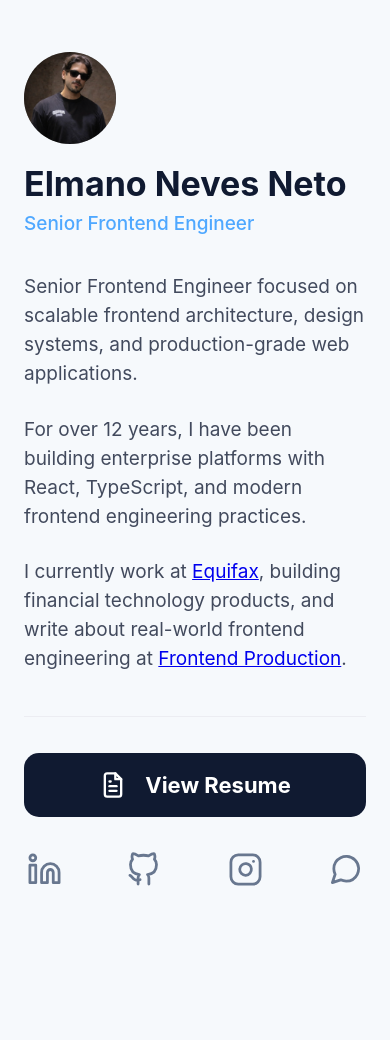
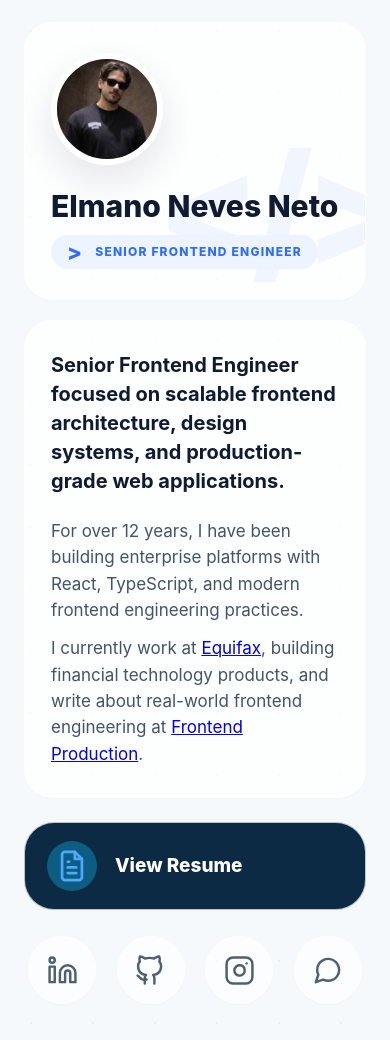
Before and after one commit to elmanoneto/elmano, an Astro site: page / in a window 390 px wide. Before the commit the page ends 938 px from the top, so only its background shows below. Built offline with nearby package versions, Linux system fonts and the light colour scheme; Astro itself is replaced by a stand-in of ours.

Commit message:
feat: restyle profile home

```diff
--- a/src/pages/index.astro
+++ b/src/pages/index.astro
@@ -1,4 +1,7 @@
 ---
+import { Image } from 'astro:assets';
+import avatarImage from '../assets/avatar.png';
+
 const profile = {
 	name: 'Elmano Neves Neto',
 	role: 'Senior Frontend Engineer',
@@ -16,7 +19,7 @@ const profile = {
 		linkedin: 'https://www.linkedin.com/in/elmanoneto',
 		github: 'https://www.github.com/elmanoneto',
 		instagram: 'https://www.instagram.com/elmanoneto',
-		contact: 'mailto:hello@elmano.com.br',
+		contact: 'mailto:elmanoneto@gmail.com',
 	},
 };
 
@@ -112,43 +115,53 @@ const jsonLd = {
 	</head>
 	<body>
 		<main class="profile-shell" aria-labelledby="page-title">
-			<section class="intro" aria-label="Profile">
-				<header class="profile-heading">
-					<img
+			<section class="hero-card" aria-label="Profile">
+				<div class="hero-watermark" aria-hidden="true">&lt;/&gt;</div>
+				<Image
 					class="avatar"
-						src={profile.avatar}
+					src={avatarImage}
 					alt="Portrait of Elmano Neves Neto"
-						width="120"
-						height="120"
+					width="144"
+					height="144"
+					loading="eager"
 				/>
 				<div class="identity">
 					<h1 id="page-title">{profile.name}</h1>
-						<p class="role" data-i18n="role">{defaultContent.role}</p>
-					</div>
-				</header>
-
-				<div class="bio" aria-label="Biography">
-					{defaultContent.paragraphs.map((paragraph, index) => (
-						<p data-i18n={`paragraphs.${index}`} data-i18n-html set:html={paragraph} />
-					))}
+					<p class="role-pill" data-i18n="role">{defaultContent.role}</p>
 				</div>
 			</section>
 
-			<footer class="actions" aria-label="Profile links">
+			<section class="profile-grid" aria-label="Profile details">
+				<div class="bio-card" aria-label="Biography">
+					<p class="bio-lead" data-i18n="paragraphs.0" data-i18n-html set:html={defaultContent.paragraphs[0]} />
+					<div class="bio-copy">
+						{defaultContent.paragraphs.slice(1).map((paragraph, index) => (
+							<p data-i18n={`paragraphs.${index + 1}`} data-i18n-html set:html={paragraph} />
+						))}
+					</div>
+				</div>
+
+				<div class="actions-panel">
 					<a
 						class="resume-button"
 						href="/resume"
 						data-i18n-attr="aria-label:resumeLabel"
 						aria-label={defaultContent.resumeLabel}
 					>
-					<svg aria-hidden="true" viewBox="0 0 24 24">
+						<span class="resume-icon" aria-hidden="true">
+							<svg viewBox="0 0 24 24">
 								<path d="M14 2H7a2 2 0 0 0-2 2v16a2 2 0 0 0 2 2h10a2 2 0 0 0 2-2V7z"></path>
 								<path d="M14 2v5h5"></path>
 								<path d="M9 13h6"></path>
 								<path d="M9 17h6"></path>
 								<path d="M9 9h1"></path>
 							</svg>
+						</span>
 						<span data-i18n="resume">{defaultContent.resume}</span>
+						<svg class="resume-arrow" aria-hidden="true" viewBox="0 0 24 24">
+							<path d="M7 17 17 7"></path>
+							<path d="M8 7h9v9"></path>
+						</svg>
 					</a>
 
 					<nav class="social-links" aria-label="Social links">
@@ -182,7 +195,8 @@ const jsonLd = {
 							</svg>
 						</a>
 					</nav>
-			</footer>
+				</div>
+			</section>
 		</main>
 
 		<script is:inline define:vars={{ content }}>
@@ -221,12 +235,16 @@ const jsonLd = {
 <style>
 	:root {
 		--color-page: #f6f9fc;
+		--color-card: #ffffff;
 		--color-ink: #101a31;
-		--color-body: #424a5d;
+		--color-body: #43546a;
 		--color-accent: #4fa8ff;
-		--color-rule: #ecedf2;
-		--color-icon: #68778f;
-		--color-button: #101a31;
+		--color-accent-strong: #2f6df6;
+		--color-accent-soft: #edf3ff;
+		--color-rule: #edf2f7;
+		--color-icon: #4f5f72;
+		--color-button: #0d2a45;
+		--color-button-icon: #0d5d83;
 		--space-page-x: 32px;
 		--font-sans: Inter, ui-sans-serif, system-ui, -apple-system, BlinkMacSystemFont, 'Segoe UI', sans-serif;
 	}
@@ -246,7 +264,9 @@ const jsonLd = {
 	body {
 		margin: 0;
 		min-width: 320px;
-		background: var(--color-page);
+		background:
+			radial-gradient(circle at center, rgba(16, 26, 49, 0.055) 1.4px, transparent 1.6px) 0 0 / 62px 62px,
+			var(--color-page);
 	}
 
 	a {
@@ -255,104 +275,171 @@ const jsonLd = {
 	}
 
 	.profile-shell {
-		width: min(100%, 886px);
+		width: min(100%, 1254px);
 		margin: 0 auto;
-		padding: 108px var(--space-page-x) 84px;
+		padding: 42px var(--space-page-x) 58px;
 	}
 
-	.intro {
-		border-bottom: 1px solid var(--color-rule);
-		padding-bottom: 72px;
+	.hero-card,
+	.bio-card,
+	.resume-button,
+	.social-links a {
+		border: 1px solid rgba(255, 255, 255, 0.72);
+		box-shadow: 0 1px 2px rgba(16, 26, 49, 0.025);
 	}
 
-	.profile-heading {
+	.hero-card {
+		position: relative;
 		display: flex;
 		align-items: center;
-		gap: 30px;
-		margin-bottom: 54px;
+		gap: 46px;
+		min-height: 246px;
+		overflow: hidden;
+		padding: 48px 64px;
+		border-radius: 34px;
+		background: rgba(255, 255, 255, 0.74);
 	}
 
 	.avatar {
-		width: 120px;
-		height: 120px;
-		flex: 0 0 120px;
+		position: relative;
+		z-index: 1;
+		width: 144px;
+		height: 144px;
+		flex: 0 0 144px;
+		border: 6px solid #ffffff;
 		border-radius: 999px;
 		object-fit: cover;
 		background: #9d9d9d;
+		box-shadow: 0 16px 36px rgba(16, 26, 49, 0.1);
+	}
+
+	.hero-watermark {
+		position: absolute;
+		right: -16px;
+		bottom: 24px;
+		color: rgba(47, 109, 246, 0.06);
+		font-size: 240px;
+		line-height: 0.8;
+		font-weight: 850;
+		letter-spacing: -16px;
+		pointer-events: none;
+		user-select: none;
+	}
+
+	.identity {
+		position: relative;
+		z-index: 1;
 	}
 
 	.identity h1 {
-		margin: 0 0 10px;
+		margin: 0;
 		font-family: var(--font-sans);
-		font-size: 40px;
-		line-height: 1.05;
-		font-weight: 750;
+		font-size: clamp(36px, 4.5vw, 56px);
+		line-height: 1;
+		font-weight: 850;
 		letter-spacing: 0;
 		color: var(--color-ink);
 	}
 
-	.role {
-		margin: 0;
-		font-size: 23px;
-		line-height: 1.25;
-		font-weight: 500;
-		letter-spacing: 0;
-		color: var(--color-accent);
+	.role-pill {
+		display: inline-flex;
+		align-items: center;
+		min-height: 36px;
+		margin: 18px 0 0;
+		padding: 0 17px;
+		border-radius: 999px;
+		background: var(--color-accent-soft);
+		color: var(--color-accent-strong);
+		font-size: 14px;
+		line-height: 1;
+		font-weight: 800;
+		letter-spacing: 1.4px;
+		text-transform: uppercase;
 	}
 
-	.bio {
-		max-width: 842px;
+	.role-pill::before {
+		margin-right: 12px;
+		color: var(--color-accent-strong);
+		font-size: 22px;
+		font-weight: 800;
+		content: '>';
 	}
 
-	.bio p {
+	.profile-grid {
+		display: grid;
+		grid-template-columns: minmax(0, 1fr) 384px;
+		gap: 38px;
+		margin-top: 34px;
+	}
+
+	.bio-card {
+		min-height: 350px;
+		padding: 44px 54px;
+		border-radius: 34px;
+		background: rgba(255, 255, 255, 0.74);
+	}
+
+	.bio-card p {
 		margin: 0;
-		color: var(--color-body);
-		font-size: 22px;
-		line-height: 1.48;
-		font-weight: 400;
 		letter-spacing: 0;
 	}
 
-	.bio p + p {
-		margin-top: 27px;
+	.bio-lead {
+		max-width: 650px;
+		color: var(--color-ink);
+		font-size: 24px;
+		line-height: 1.45;
+		font-weight: 650;
 	}
 
-	.bio a {
+	.bio-copy {
+		display: grid;
+		gap: 12px;
+		margin-top: 28px;
+	}
+
+	.bio-copy p {
+		max-width: 680px;
+		color: var(--color-body);
+		font-size: 19px;
+		line-height: 1.55;
+		font-weight: 430;
+	}
+
+	.bio-card a {
 		color: var(--color-accent);
-		font-weight: 500;
+		font-weight: 650;
 		text-decoration: underline;
 		text-decoration-color: color-mix(in srgb, var(--color-accent) 32%, transparent);
 		text-decoration-thickness: 1px;
 		text-underline-offset: 4px;
 	}
 
-	.bio a:hover,
-	.bio a:focus-visible {
+	.bio-card a:hover,
+	.bio-card a:focus-visible {
 		text-decoration-color: currentColor;
 	}
 
-	.actions {
-		display: flex;
-		align-items: center;
-		justify-content: space-between;
-		gap: 32px;
-		padding-top: 50px;
+	.actions-panel {
+		display: grid;
+		align-content: start;
+		gap: 26px;
 	}
 
 	.resume-button {
 		display: inline-flex;
 		align-items: center;
-		justify-content: center;
-		gap: 18px;
-		min-width: 259px;
-		height: 64px;
-		padding: 0 32px;
-		border-radius: 15px;
+		justify-content: flex-start;
+		gap: 26px;
+		width: 100%;
+		min-height: 118px;
+		padding: 24px 30px;
+		border-radius: 34px;
 		background: var(--color-button);
 		color: #ffffff;
-		font-size: 22px;
-		line-height: 1;
-		font-weight: 700;
+		font-size: 24px;
+		line-height: 1.15;
+		font-weight: 800;
 		transition: transform 160ms ease, background-color 160ms ease;
 	}
 
@@ -368,6 +455,22 @@ const jsonLd = {
 		outline-offset: 4px;
 	}
 
+	.resume-button > span:not(.resume-icon) {
+		white-space: nowrap;
+	}
+
+	.resume-icon {
+		display: inline-flex;
+		align-items: center;
+		justify-content: center;
+		width: 70px;
+		height: 70px;
+		flex: 0 0 70px;
+		border-radius: 999px;
+		background: var(--color-button-icon);
+		color: var(--color-accent);
+	}
+
 	svg {
 		width: 1em;
 		height: 1em;
@@ -378,17 +481,25 @@ const jsonLd = {
 		stroke-width: 2;
 	}
 
-	.resume-button svg {
-		width: 28px;
-		height: 28px;
-		stroke-width: 2;
+	.resume-icon svg {
+		width: 34px;
+		height: 34px;
+		stroke-width: 1.9;
+	}
+
+	.resume-arrow {
+		width: 30px;
+		height: 30px;
+		margin-left: auto;
+		color: rgba(255, 255, 255, 0.58);
+		stroke-width: 2.2;
 	}
 
 	.social-links {
-		display: flex;
+		display: grid;
+		grid-template-columns: repeat(4, 1fr);
 		align-items: center;
-		justify-content: flex-end;
-		gap: 43px;
+		gap: 18px;
 		color: var(--color-icon);
 	}
 
@@ -396,9 +507,12 @@ const jsonLd = {
 		display: inline-flex;
 		align-items: center;
 		justify-content: center;
-		width: 41px;
-		height: 41px;
-		border-radius: 8px;
+		width: 86px;
+		height: 86px;
+		min-height: 0;
+		justify-self: center;
+		border-radius: 999px;
+		background: rgba(255, 255, 255, 0.6);
 		transition: color 160ms ease, transform 160ms ease;
 	}
 
@@ -409,9 +523,24 @@ const jsonLd = {
 	}
 
 	.social-links svg {
-		width: 35px;
-		height: 35px;
+		width: 34px;
+		height: 34px;
 		stroke-width: 1.9;
+	}
+
+	@media (max-width: 1050px) {
+		.profile-grid {
+			grid-template-columns: 1fr;
+		}
+
+		.actions-panel {
+			grid-template-columns: 1fr;
+		}
+
+		.social-links a {
+			width: 82px;
+			height: 82px;
+		}
 	}
 
 	@media (max-width: 760px) {
@@ -420,65 +549,118 @@ const jsonLd = {
 		}
 
 		.profile-shell {
-			padding-top: 52px;
-			padding-bottom: 48px;
+			padding-top: 22px;
+			padding-bottom: 36px;
 		}
 
-		.intro {
-			padding-bottom: 42px;
+		.hero-card {
+			align-items: flex-start;
+			flex-direction: column;
+			gap: 26px;
+			min-height: 0;
+			padding: 30px 26px;
+			border-radius: 28px;
 		}
 
-		.profile-heading {
-			gap: 22px;
-			margin-bottom: 38px;
+		.hero-watermark {
+			right: -34px;
+			bottom: 28px;
+			font-size: 154px;
+			letter-spacing: -10px;
 		}
 
 		.avatar {
-			width: 92px;
-			height: 92px;
-			flex-basis: 92px;
-		}
-
-		.identity h1 {
-			font-size: 31px;
-			line-height: 1.05;
-		}
-
-		.role {
-			font-size: 19px;
-		}
-
-		.bio p {
-			font-size: 19px;
-			line-height: 1.52;
-		}
-
-		.actions {
-			align-items: flex-start;
-			flex-direction: column;
-			padding-top: 36px;
-		}
-
-		.social-links {
-			width: 100%;
-			justify-content: space-between;
-			gap: 18px;
-		}
-	}
-
-	@media (max-width: 520px) {
-		.profile-heading {
-			align-items: flex-start;
-			flex-direction: column;
+			width: 112px;
+			height: 112px;
+			flex-basis: 112px;
 		}
 
 		.identity h1 {
 			font-size: 34px;
 		}
 
+		.role-pill {
+			min-height: 34px;
+			margin-top: 14px;
+			padding: 0 16px;
+			font-size: 12px;
+			letter-spacing: 1.2px;
+		}
+
+		.profile-grid {
+			gap: 24px;
+			margin-top: 20px;
+		}
+
+		.bio-card {
+			min-height: 0;
+			padding: 30px 26px;
+			border-radius: 28px;
+		}
+
+		.bio-lead {
+			font-size: 20px;
+		}
+
+		.bio-copy {
+			margin-top: 22px;
+		}
+
+		.bio-copy p {
+			font-size: 17px;
+		}
+
 		.resume-button {
-			width: 100%;
-			min-width: 0;
+			min-height: 82px;
+			gap: 18px;
+			padding: 18px 22px;
+			border-radius: 30px;
+			font-size: 21px;
+		}
+
+		.resume-icon {
+			width: 50px;
+			height: 50px;
+			flex-basis: 50px;
+		}
+
+		.social-links {
+			gap: 12px;
+		}
+
+		.social-links a {
+			width: 68px;
+			height: 68px;
+		}
+
+		.social-links svg {
+			width: 31px;
+			height: 31px;
+		}
+
+	}
+
+	@media (max-width: 520px) {
+		.identity h1 {
+			font-size: 30px;
+		}
+
+		.role-pill {
+			max-width: 100%;
+			line-height: 1.2;
+			white-space: normal;
+		}
+
+		.resume-button {
+			font-size: 19px;
+		}
+
+		.resume-button > span:not(.resume-icon) {
+			white-space: normal;
+		}
+
+		.resume-arrow {
+			display: none;
 		}
 	}
 </style>
```
Also changed, not shown: src/assets/avatar.png (added). Lines whose indentation alone changed are shown as unchanged.
